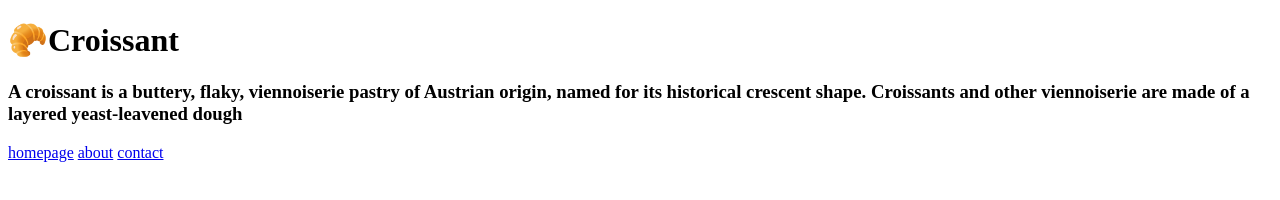
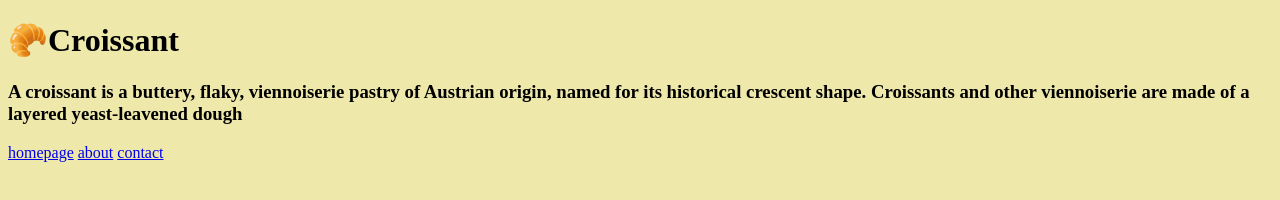
Before and after one commit to 1codequeen/multiple-page-project, a plain HTML site: page index.html in a window 1280 px wide. Drawn offline with Linux system fonts and the light colour scheme; files that its build step writes are made by us from their sources.

Commit message:
added styles details

```diff
--- a/index.html
+++ b/index.html
@@ -6,7 +6,7 @@
     <link rel="stylesheet" href="/styles/style.css" />
     <title>Document</title>
   </head>
-  <body>
+  <body class="home-page">
     <h1>🥐Croissant</h1>
     <h3>
       A croissant is a buttery, flaky, viennoiserie pastry of Austrian origin,
```
Also changed, not shown: styles/style.css (renamed from styles.css/style.css).
